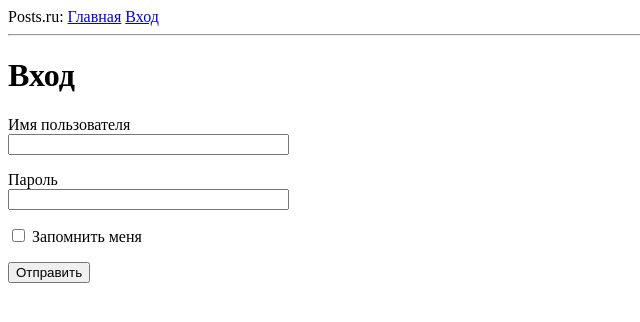
After one commit to delenie1-3/posts.ru, a Flask app: page /login in a window 1280 px wide. The commit adds this page. Shown: the top 322 px of the page, without its empty margins (0-640 px from the left). Run offline with Flask 2, Linux system fonts and the light colour scheme.

Commit message:
add login.html & login def

```diff
--- a/app/__init__.py
+++ b/app/__init__.py
@@ -1,5 +1,7 @@
 from flask import Flask
+from config import Config
 
 app = Flask(__name__)
+app.config.from_object(Config)
 
 from app import routes
--- /dev/null
+++ b/app/forms.py
@@ -0,0 +1,9 @@
+from flask_wtf import FlaskForm
+from wtforms import StringField, PasswordField, BooleanField, SubmitField
+from wtforms.validators import DataRequired
+
+class LoginForm(FlaskForm):#форма входа пользователя
+    username = StringField('Имя пользователя', validators=[DataRequired()])
+    password = PasswordField('Пароль', validators=[DataRequired()])
+    remember_me = BooleanField('Запомнить меня')
+    submit = SubmitField('Отправить')
--- a/app/routes.py
+++ b/app/routes.py
@@ -1,6 +1,7 @@
 #-*- coding: utf-8 -*-
 from flask import render_template
 from app import app
+from app.forms import LoginForm
 
 '''@app.route('/')
 @app.route('/index')
@@ -26,3 +27,8 @@ def index():
         }
     ]
     return render_template('index.html', title='Домашняя страница', user=user, posts=posts)#главная страница
+
+@app.route('/login')
+def login():
+    form = LoginForm()
+    return render_template('login.html', title='Вход', form=form)
--- a/app/templates/base.html
+++ b/app/templates/base.html
@@ -12,7 +12,9 @@
     </head>
     <body>
         <div>
-            Posts.ru: <a href="/index">Главная</a>
+            Posts.ru:
+            <a href="/index">Главная</a>
+            <a href="/login">Вход</a>
         </div>
         <hr>
         {% block content %}{% endblock %}
--- /dev/null
+++ b/app/templates/login.html
@@ -0,0 +1,18 @@
+{% extends 'base.html' %}
+
+{% block content %}
+    <h1>Вход</h1>
+    <form action="" method="post" novalidate>
+        {{ form.hidden_tag() }}
+        <p>
+            {{ form.username.label }}<br>
+            {{ form.username(size=32) }}
+        </p>
+        <p>
+            {{ form.password.label }}<br>
+            {{ form.password(size=32) }}
+        </p>
+        <p>{{ form.remember_me() }} {{ form.remember_me.label }}</p>
+        <p>{{ form.submit() }}</p>
+    </form>
+{% endblock %}
--- /dev/null
+++ b/config.py
@@ -0,0 +1,4 @@
+import os
+
+class Config(object):#класс конфигурации приложения
+    SECRET_KEY = os.environ.get('SECRET_KEY') or 'you-will-never-guess'
```
